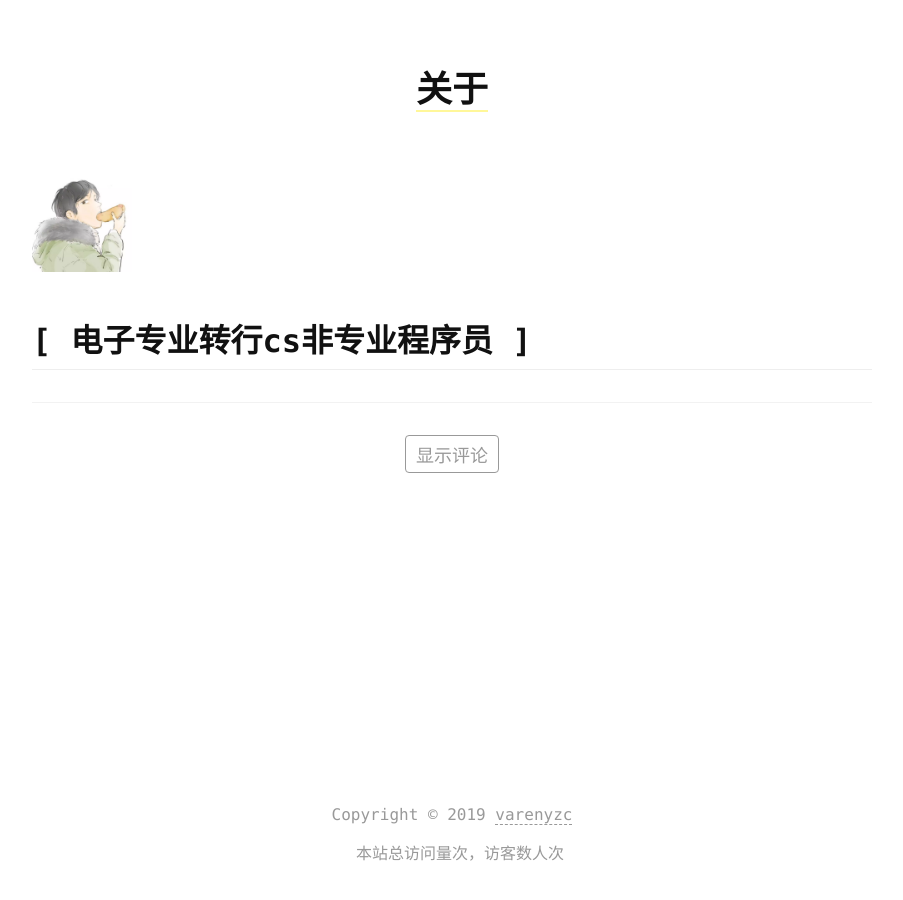
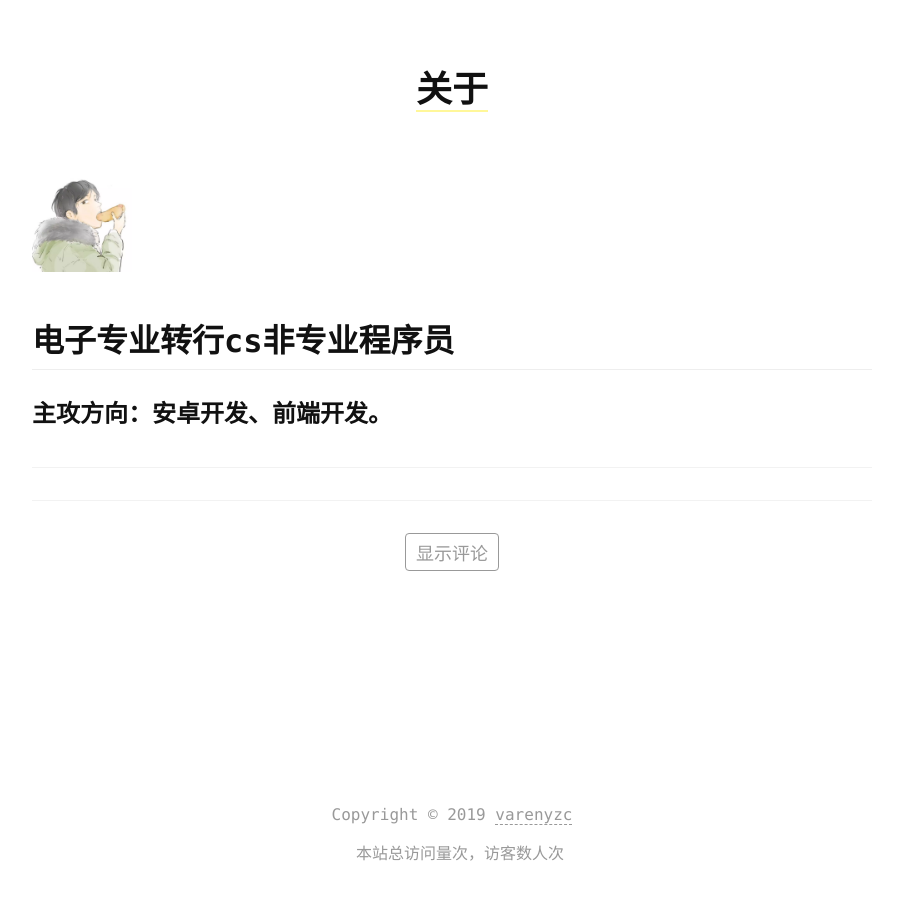
Before and after one commit to varenyzc/varenyzc.github.io, a Jekyll site: the page built from about.md, in a window 1280 px wide. Shown: the whole page, without its empty margins (188-1091 px from the left). Built offline with Jekyll 4.4.1, drawn with Linux system fonts in a browser that asks for light colours; comment, search, counter and statistics services are not loaded.

Commit message:
更新关于界面

```diff
--- a/about.md
+++ b/about.md
@@ -4,7 +4,10 @@ title: 关于
 reward: false
 ---
 
-![image](https://varenyzc.github.io/assets/img/avatar.webp){:width="100px" height="100px"}
+<div align=center></div>![image](https://varenyzc.github.io/assets/img/avatar.webp){:width="100px" height="100px"}
 
-[ 电子专业转行cs非专业程序员 ]
+## 电子专业转行cs非专业程序员
+
+### 主攻方向：安卓开发、前端开发。
+
 ---
```
